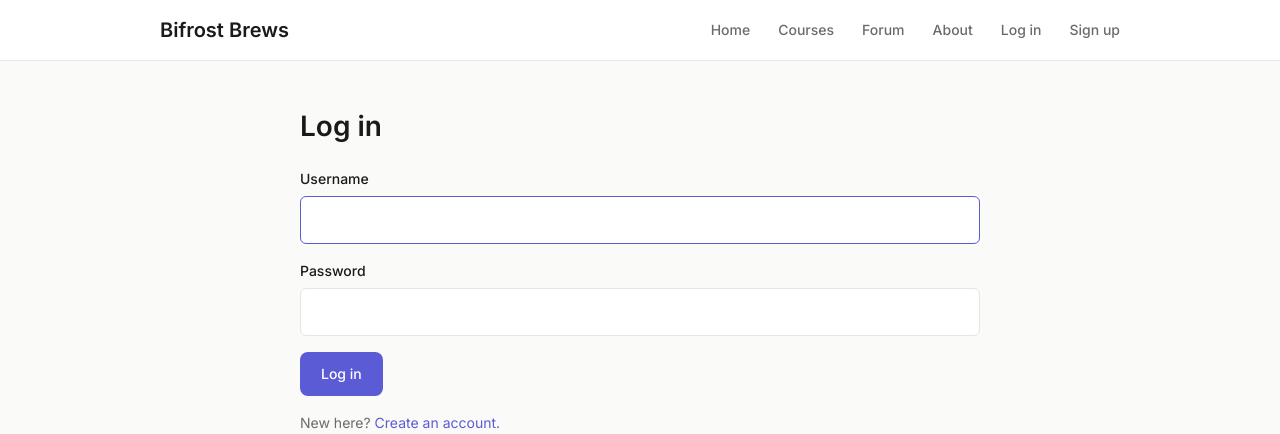
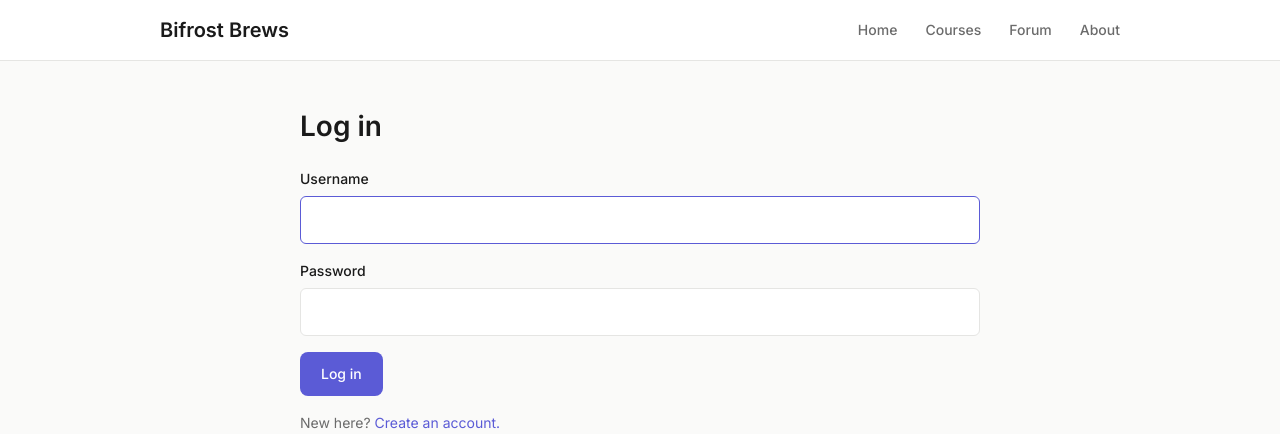
Before and after one commit to mnukiran/NewBifrostBrews, a FastAPI app: page /login in a window 1280 px wide. Shown: the top 434 px of the page. Run offline with FastAPI, Linux system fonts and the light colour scheme.

Commit message:
Remove Log in / Sign up links from the nav
Auth stays reachable through the home CTA, the forum members wall,
and gated-page redirects; logged-in state (username + Log out) still
shows in the nav.

Co-Authored-By: Claude Fable 5 <noreply@anthropic.com>

```diff
--- a/app/templates/base.html
+++ b/app/templates/base.html
@@ -28,9 +28,6 @@
           <a class="meta" href="/account">{{ request.state.user.username }}</a>
           <form method="post" action="/logout"><button class="nav-btn">Log out</button></form>
         </li>
-        {% else %}
-        <li><a href="/login" {% if active == "login" %}aria-current="page"{% endif %}>Log in</a></li>
-        <li><a href="/signup" {% if active == "signup" %}aria-current="page"{% endif %}>Sign up</a></li>
         {% endif %}
       </ul>
     </div>
```
